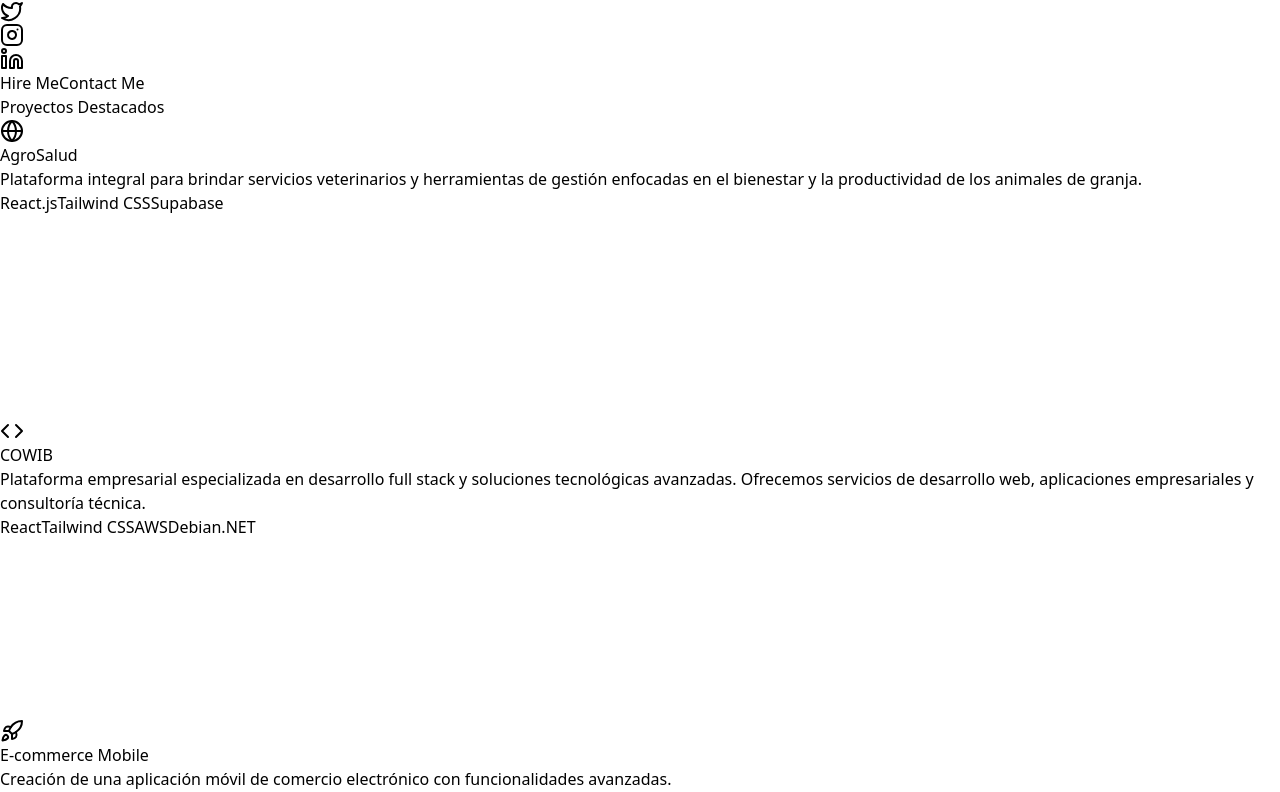
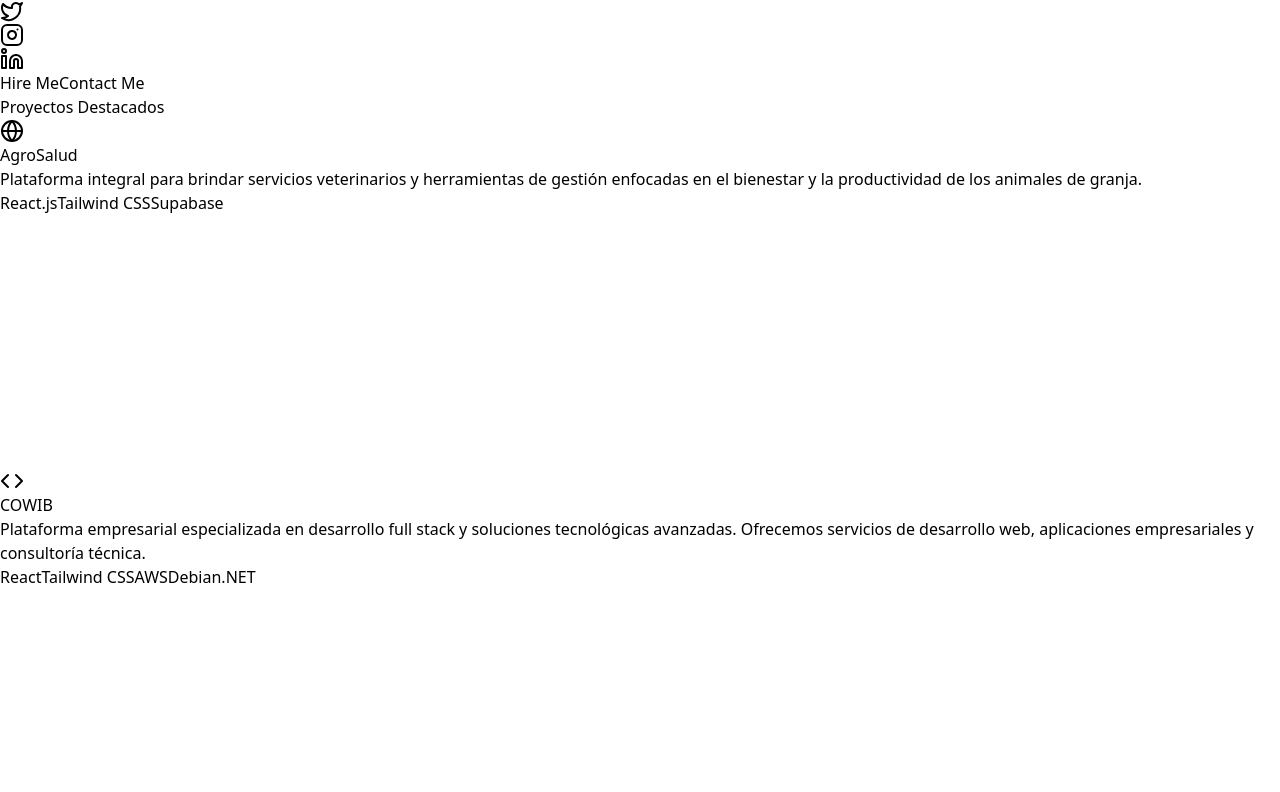
Before and after one commit to Wisofer/Portafolio-web, a React (Vite) app: page / in a window 1280 px wide. Shown: the part 1828-2620 px from the top of the page. Built offline with nearby package versions, Linux system fonts and the light colour scheme.

Commit message:
haciendo un poquito mas grande las cards de proyectos

```diff
--- a/src/Components/Proyectos/Proyectos.jsx
+++ b/src/Components/Proyectos/Proyectos.jsx
@@ -52,8 +52,8 @@ function Proyectos() {
             onClick={() => setExpandedProject(expandedProject === project.id ? null : project.id)}
             className="backdrop-blur-lg bg-white/5 rounded-xl sm:rounded-2xl overflow-hidden cursor-pointer border border-white/10 shadow-2xl hover:border-blue-500/50 transition-all duration-300"
             style={{
-              height: expandedProject === project.id ? 'auto' : '300px',
-              minHeight: '280px'
+              height: expandedProject === project.id ? 'auto' : '350px', // Increased height
+              minHeight: '320px' // Increased minHeight
             }}
           >
             <div className="p-4 sm:p-6 lg:p-8">
```
